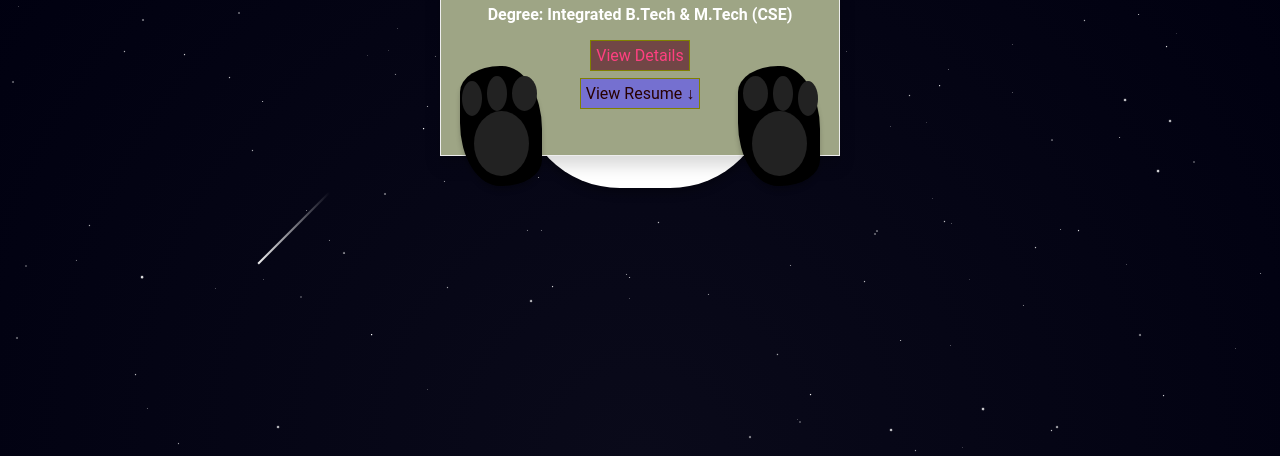
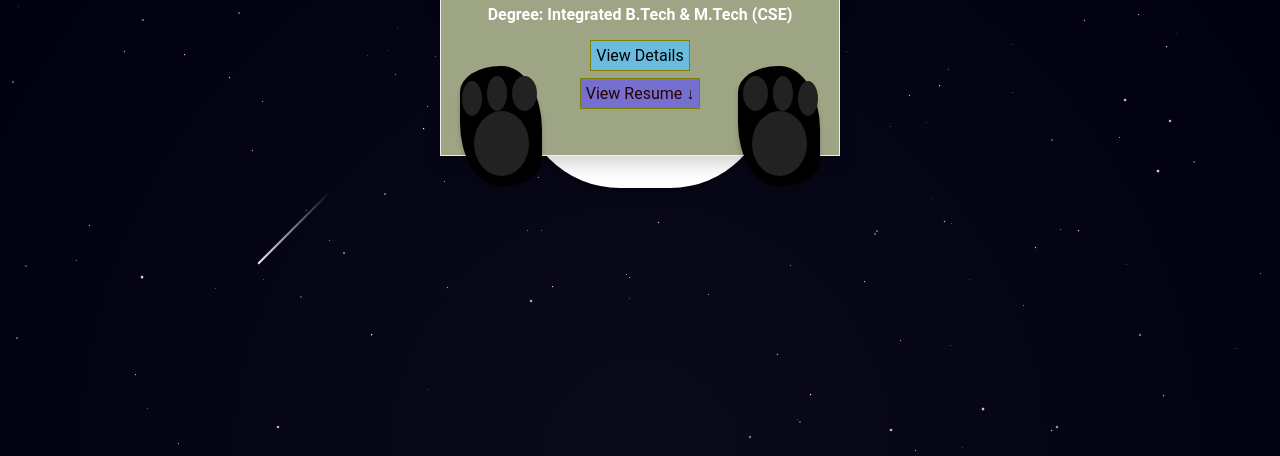
Before and after one commit to Abhi-raj-gupta/resume_abhi, a plain HTML site: page index.html in a window 1280 px wide. In both pictures the pointer is over the link "View Details". Shown: the part 344-800 px from the top of the page. Drawn offline with Linux system fonts and the light colour scheme.

Commit message:
Update index.html
coloring change

```diff
--- a/index.html
+++ b/index.html
@@ -80,8 +80,8 @@
 
     form{max-width:400px;padding:20px 40px;background:#9ea585;height:300px;margin:auto;display:block;box-shadow:0 10px 15px rgba(0,0,0,0.15);transition:0.3s;position:relative;transform:translateY(-100px);z-index:500;border:1px solid #eee;}
     h1{color:#201212;font-family:'Dancing Script',cursive;}
-    .btn{text-decoration:none;background:#714646;padding:5px;width:130px;height:30px;border:1px solid olive;margin-top:25px;cursor:pointer;transition:0.3s;box-shadow:0 50px rgb(117, 112, 208) inset;color:#280000;}
-    .btn:hover{box-shadow:0 0 #FF4081 inset;color:#FF4081;}
+    .btn{text-decoration:none;background:#69bce0;padding:5px;width:130px;height:30px;border:1px solid olive;margin-top:25px;cursor:pointer;transition:0.3s;box-shadow:0 50px rgb(117, 112, 208) inset;color:#280000;}
+    .btn:hover{box-shadow:0 0 #cbe943 inset;color:#000000;}
 
     section#resume { background: #f6f8fb; color: #111827; padding: 40px 0; }
     .resume{width:90%;max-width:900px;margin:auto;background:#fff;border-radius:12px;box-shadow:0 10px 30px rgba(16,24,40,0.08);overflow:hidden;display:grid;grid-template-columns:320px 1fr;}
```
